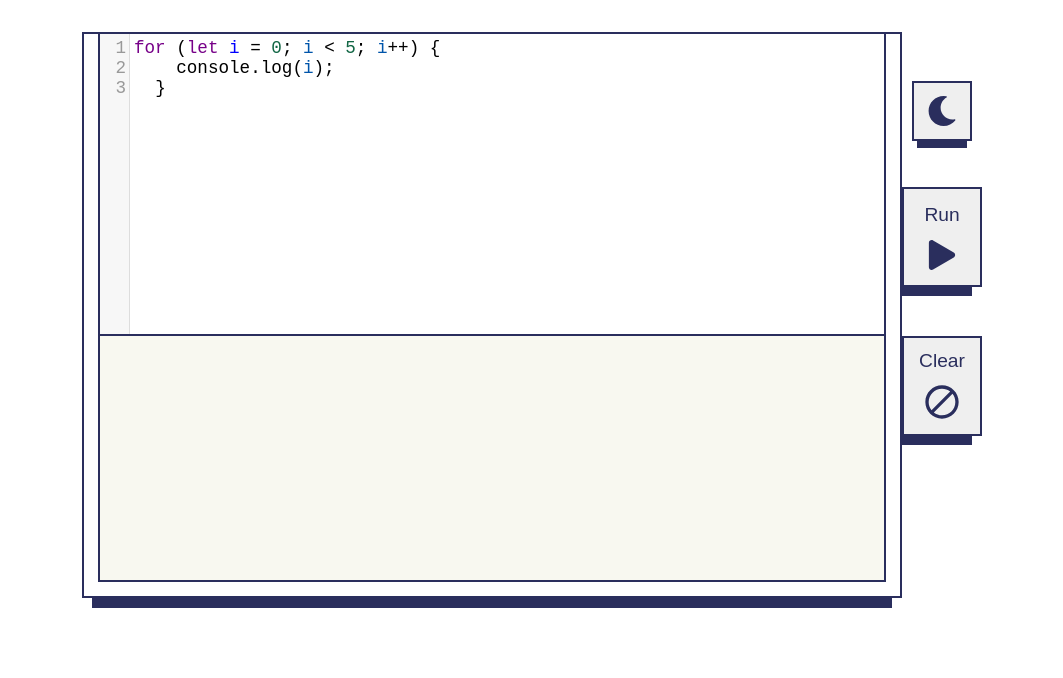
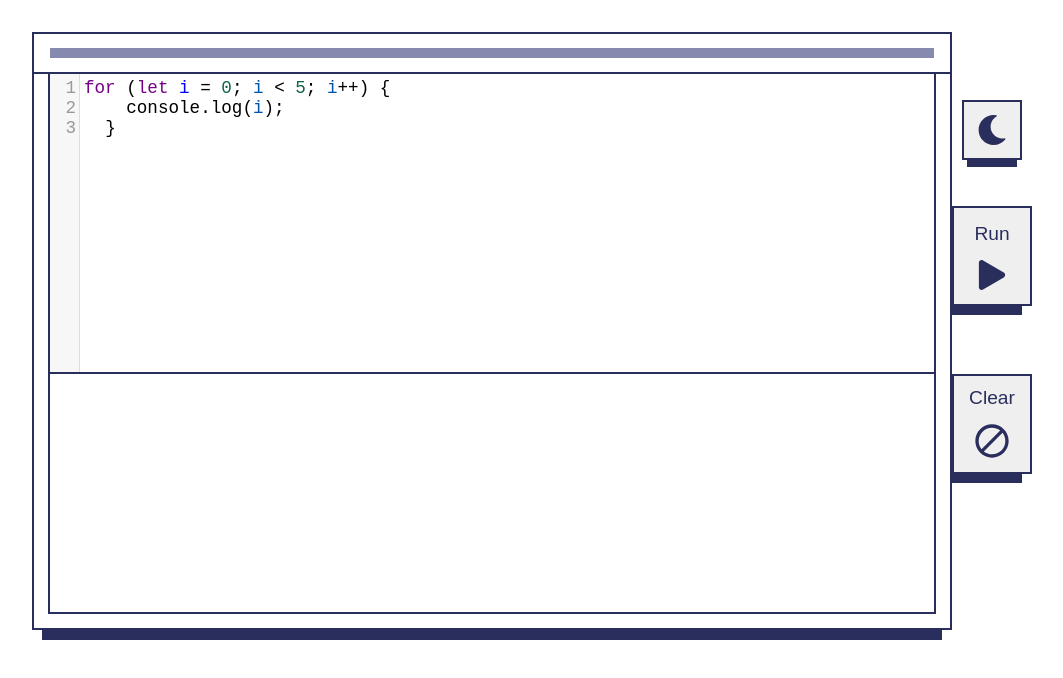
Before and after one commit to dwainejade/js-console, a React (Create React App) app: page / in a window 1280 px wide. Shown: the top 678 px of the page, without its empty margins (108-1171 px from the left). Built offline with nearby package versions, Linux system fonts and the light colour scheme.

Commit message:
styling desktop wireframe done

```diff
--- a/src/App.js
+++ b/src/App.js
@@ -74,7 +74,11 @@ export default function App() {
 
   return (
     <div className={`app fade-in  ${theme.body}`}>
-      <div className="editor-container">
+      <div className="top-container">
+        <div className="editor-wrapper">
+          <div className="editor-header">
+            <div className="editor-header-inner"></div>
+          </div>
           <div className="editor">
             <ControlledEditor
               onBeforeChange={handleInput}
@@ -88,6 +92,7 @@ export default function App() {
                 theme: theme.editor
               }}
             />
+          </div>
         </div>
         <div className="button-container">
           <button
--- a/src/styles.scss
+++ b/src/styles.scss
@@ -1,43 +1,68 @@
 // Variables
 $main-color: #2A2E5D;
 $border:$main-color solid 2px;
+$max-width: 1000px ;
 
 
-body {
+* {
   -moz-box-sizing: border-box;
   -webkit-box-sizing: border-box;
   box-sizing: border-box;
   margin: 0;
   padding: 0;
-  // overflow: auto;
 }
 
 
 .app {
   height: 100vh;
+  padding-top: 2rem;
 }
 .app.light {
   // background-color: rgb(204, 228, 250);
   transition: background-color 0.4s linear;
 }
 .app.dark {
-  background: #222;
+  // background: #222;
   transition: background-color 0.4s linear;
 }
 
-.editor-container {
+.editor-wrapper{
+  width: 100%;
+
+  .editor-header{
+    display: flex;
+    align-items: center;
+    justify-content: center;
+    width: 100%;
+    height: 40px;
+    margin: auto;
+    padding: 1rem;
+    border: $border;
+    border-bottom:0;
+
+    .editor-header-inner{
+      width: 100%;
+      height: 10px;
+      background: rgb(135, 138, 175);
+    }
+
+  }
+}
+
+
+.top-container {
   display: flex;
-  max-width: 900px;
+  max-width: $max-width;
   justify-content: center;
   align-items: center;
   margin: auto;
-  padding-top: 2rem;
 
 
   .editor {
     width: 100%;
     border: $border;
     border-bottom: 0;
+
 
     .CodeMirror {
       font-size: 1.1rem;
@@ -110,7 +135,7 @@ body {
 
 .bottom-container {
   display: flex;
-  max-width: 900px;
+  max-width: $max-width;
   margin: auto;
 
   .console-wrapper{
@@ -142,7 +167,7 @@ body {
 
 
 .console.light {
-  background: rgb(248, 248, 240);
+
   transition: background-color 0.8s linear;
 }
 .console.dark {
@@ -150,7 +175,7 @@ body {
   transition: background-color 0.8s linear;
 }
 .cnsl-line {
-  padding: 6px;
+  // padding: 6px;
   /* height: 4px; */
   /* font-size: 1rem; */
 }
```
Lines whose indentation alone changed are shown as unchanged.
